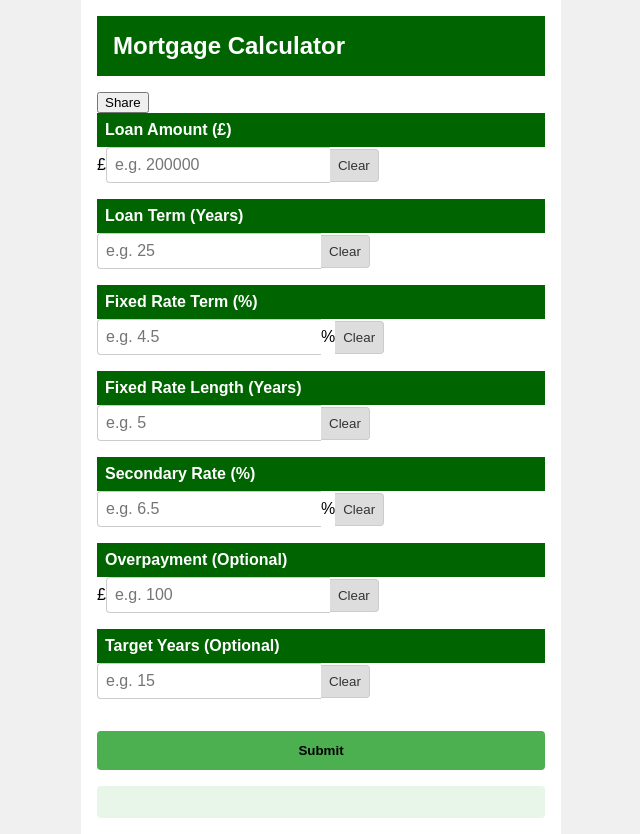
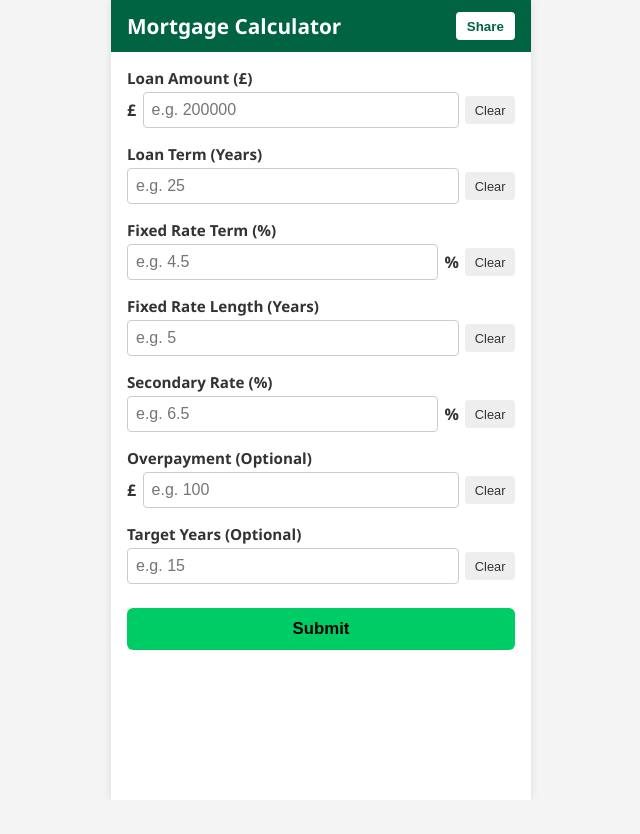
Before and after one commit to Ampdrew06/Mortgage-Calculator, a React (Create React App) app: page / in a window 1280 px wide. Shown: the whole page, without its empty margins (319-959 px from the left). After the commit the page ends 800 px from the top, so only its background shows below. Built offline with nearby package versions, Linux system fonts and the light colour scheme.

Commit message:
Update App.css

```diff
--- a/src/App.css
+++ b/src/App.css
@@ -1,98 +1,118 @@
 body {
   margin: 0;
   padding: 0;
-  font-family: Arial, sans-serif;
-  background: #f0f0f0;
+  font-family: 'Segoe UI', Tahoma, Geneva, Verdana, sans-serif;
+  background-color: #f4f4f4;
 }
 
 .container {
-  max-width: 480px;
+  max-width: 420px;
   margin: auto;
   padding: 1rem;
   background: white;
   min-height: 100vh;
+  box-shadow: 0 0 8px rgba(0, 0, 0, 0.1);
   box-sizing: border-box;
   display: flex;
   flex-direction: column;
-  justify-content: space-between;
+  justify-content: flex-start;
 }
 
-h1 {
-  font-size: 1.5rem;
-  background: darkgreen;
-  color: white;
-  padding: 1rem;
-  margin: 0 0 1rem;
+header {
   display: flex;
   justify-content: space-between;
   align-items: center;
+  background-color: #006341;
+  color: white;
+  padding: 0.75rem 1rem;
+  margin: -1rem -1rem 1rem -1rem;
 }
 
-.share-button {
+header h1 {
+  font-size: 1.3rem;
+  margin: 0;
+}
+
+.share-btn {
   background: white;
-  color: darkgreen;
-  border: 1px solid white;
+  color: #006341;
+  font-weight: bold;
+  border: none;
   border-radius: 4px;
-  padding: 4px 8px;
+  padding: 0.4rem 0.7rem;
   cursor: pointer;
+}
+
+label {
+  font-weight: bold;
+  margin-bottom: 0.25rem;
+  display: block;
+  font-size: 0.95rem;
+  color: #333;
 }
 
 .input-group {
   margin-bottom: 1rem;
 }
 
-.input-group label {
-  display: block;
-  background: darkgreen;
-  color: white;
-  padding: 0.5rem;
-  font-weight: bold;
+.input-wrapper {
+  display: flex;
+  align-items: center;
+  gap: 0.4rem;
 }
 
-.input-row {
-  display: flex;
-  align-items: center;
+.input-wrapper span {
+  font-weight: bold;
+  color: #333;
 }
 
-input {
+input[type="number"] {
   flex: 1;
   padding: 0.5rem;
+  border: 1px solid #ccc;
+  border-radius: 4px;
   font-size: 1rem;
-  border: 1px solid #ccc;
-  border-right: none;
-  border-radius: 4px 0 0 4px;
 }
 
 .clear {
-  padding: 0.5rem;
-  background: #ddd;
+  padding: 0.4rem 0.6rem;
+  font-size: 0.8rem;
+  border: none;
+  border-radius: 4px;
+  background-color: #eee;
   color: #333;
-  border: 1px solid #ccc;
-  border-left: none;
-  border-radius: 0 4px 4px 0;
   cursor: pointer;
+  white-space: nowrap;
 }
 
-.submit {
-  margin-top: 1rem;
-  padding: 0.75rem;
-  background: #4caf50;
+.clear:hover {
+  background-color: #ddd;
+}
+
+button.submit {
+  background-color: #00cc66;
   color: black;
   font-weight: bold;
   border: none;
-  border-radius: 4px;
+  padding: 0.7rem;
+  border-radius: 6px;
+  font-size: 1.05rem;
   cursor: pointer;
+  margin-top: 0.5rem;
+}
+
+button.submit:hover {
+  background-color: #00b359;
 }
 
 .results {
-  margin-top: 1rem;
-  background: #e8f5e9;
-  padding: 1rem;
-  border-radius: 4px;
+  margin-top: 1.2rem;
+  font-size: 1rem;
 }
 
 .results p {
   display: flex;
   justify-content: space-between;
-  margin: 0.5rem 0;
+  margin: 0.6rem 0;
+  font-weight: bold;
 }
```
